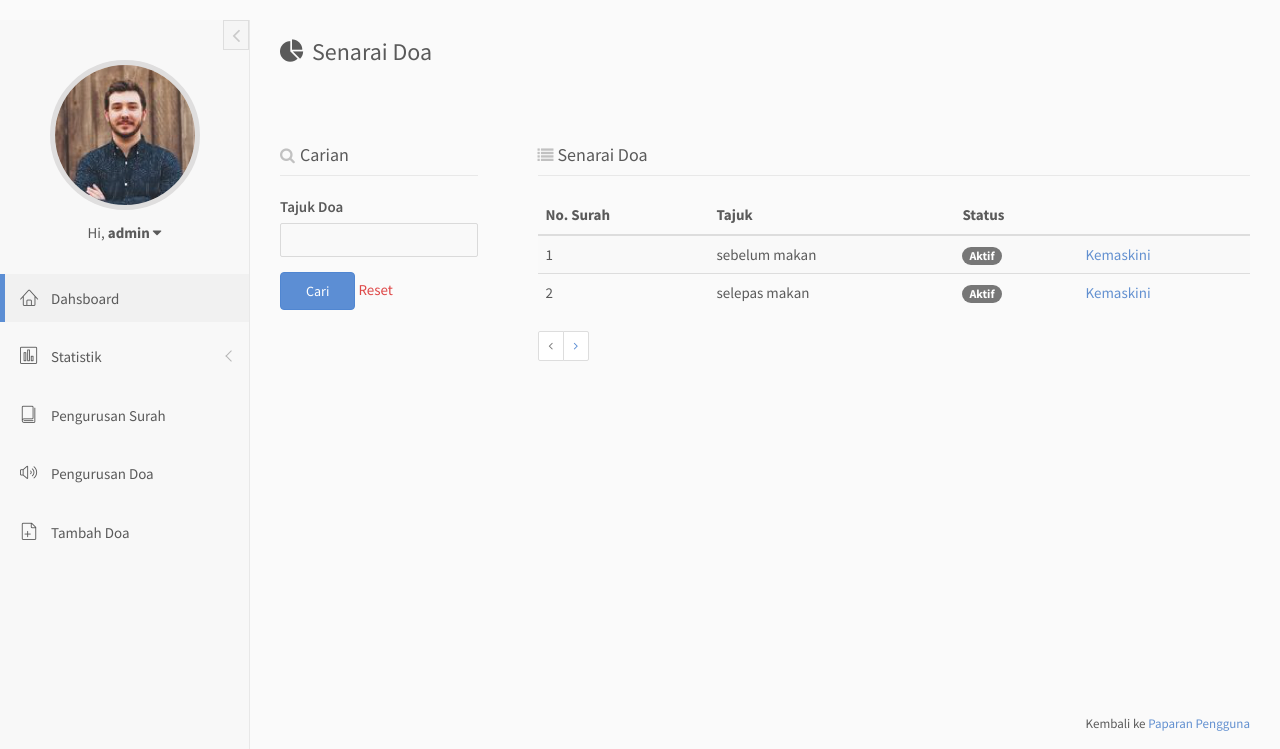
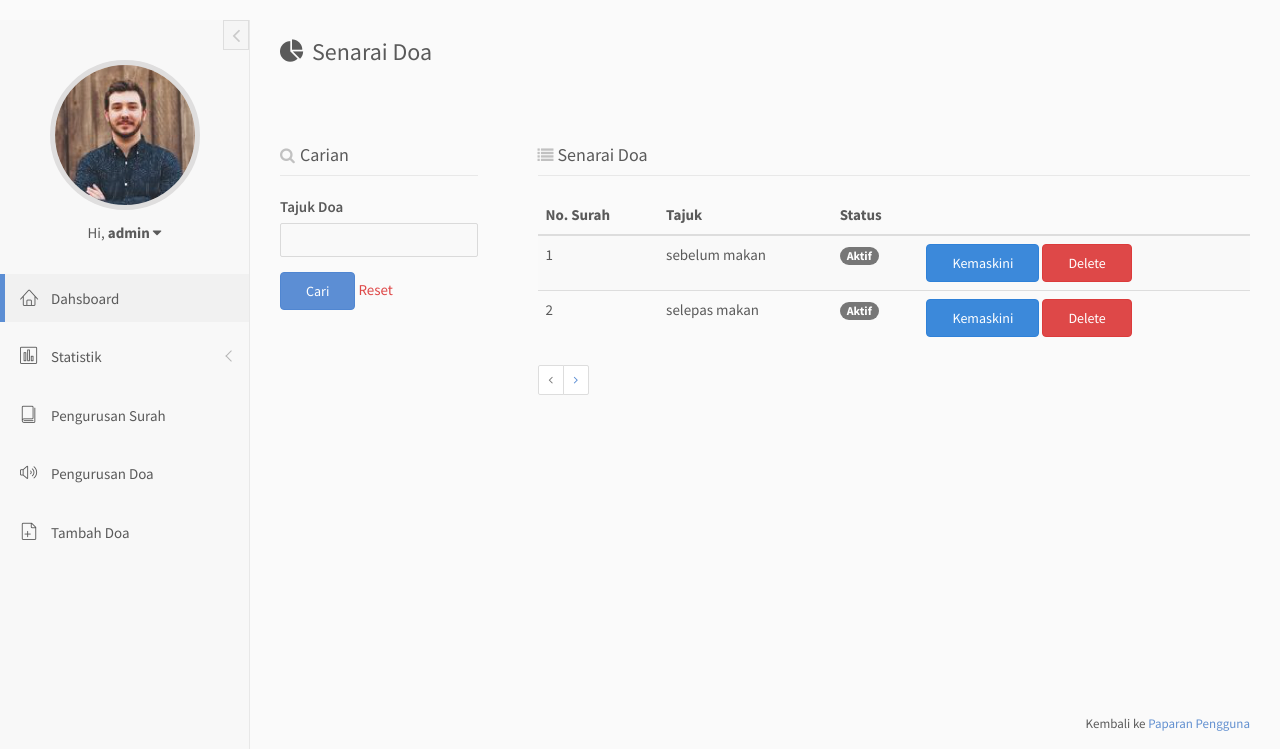
Before and after one commit to hannanyusop/q, a PHP site: page /admin/admin/pengurusan-doa.php?page=1 in a window 1280 px wide. Shown: the part 51-800 px from the top of the page. Run offline with PHP 8.4, Linux system fonts and the light colour scheme; a user stored in the database is signed in; data comes from the database, SQL or seed files in the repository; some libraries are stand-ins or nearby versions.

Commit message:
done for delete surah

```diff
--- a/admin/admin/pengurusan-doa.php
+++ b/admin/admin/pengurusan-doa.php
@@ -4,6 +4,16 @@
 <?php include_once ('include/logged-header.php'); ?>
 <?php $title = "Senarai Doa"; ?>
 <?php
+
+    if(isset($_GET['delete_id'])) {
+//        print ($_GET['delete_id']);die();
+        $sql = "DELETE FROM doa WHERE id = $_GET[delete_id]";
+        if (mysqli_query($db, $sql)) {
+            unlink("../../doa-track/".$_GET['delete_id'].".mp3");
+            echo "<script>alert('Doa telah di padam.');window.location='pengurusan-doa.php?page=1';</script>";
+        }
+        echo "<script>alert('Operasi gagal!.');window.location='pengurusan-doa.php?page=1';</script>";
+    }
     $statuses = [
         1 => '<span class="badge badge-active">Aktif</span>',
         2 => '<span class="badge badge-active">Tidak Aktif</span>'
@@ -91,10 +101,14 @@
                                     {
                                     ?>
                                     <tr>
-                                        <td><?= $row['id'] ?></td>
+                                        <td><?php echo $row['id'] ?></td>
                                         <td><?php echo $row['title']; ?></td>
                                         <td><?php echo $statuses[$row['status']] ?></td>
-                                        <td><a href="kemaskini-doa.php?did=<?= $row['id']; ?>">Kemaskini</a></td>
+                                        <td>
+                                            <a  class="btn btn-info" href="kemaskini-doa.php?did=<?php echo $row['id']; ?>">Kemaskini</a>
+                                            <a  class="btn btn-danger" href="pengurusan-doa.php?delete_id=<?php echo $row['id']; ?>" onclick="return confirm('Adakah anda pasti ingin memadam doa ini?');">Delete</a>
+
+                                        </td>
                                     </tr>
                                     <?php } ?>
                                     </tbody>
```
